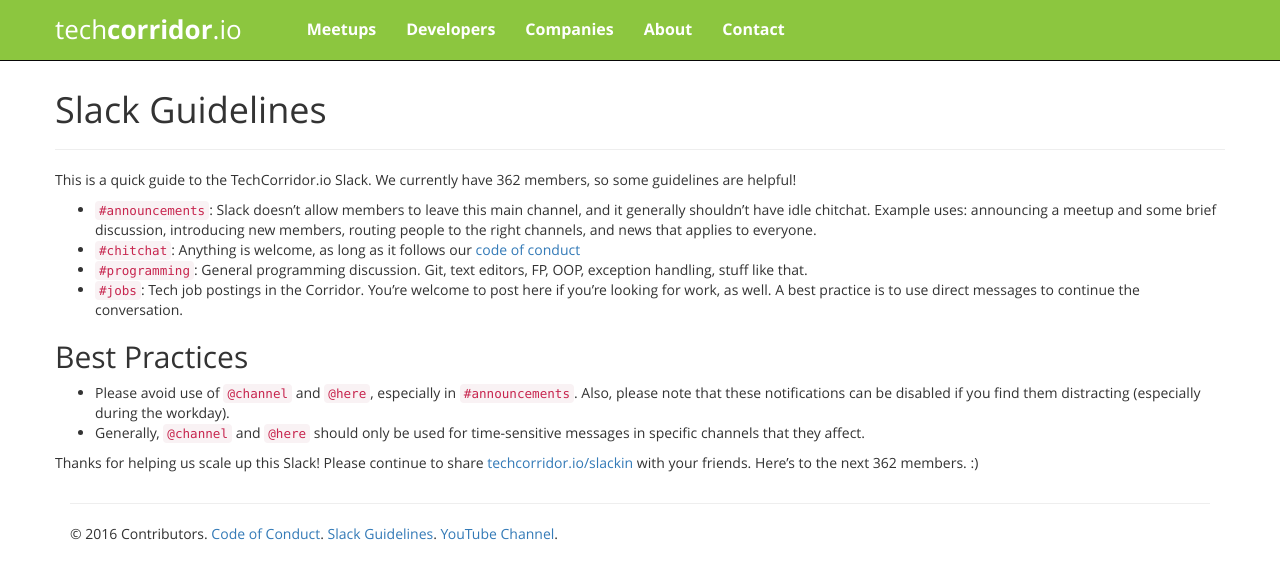
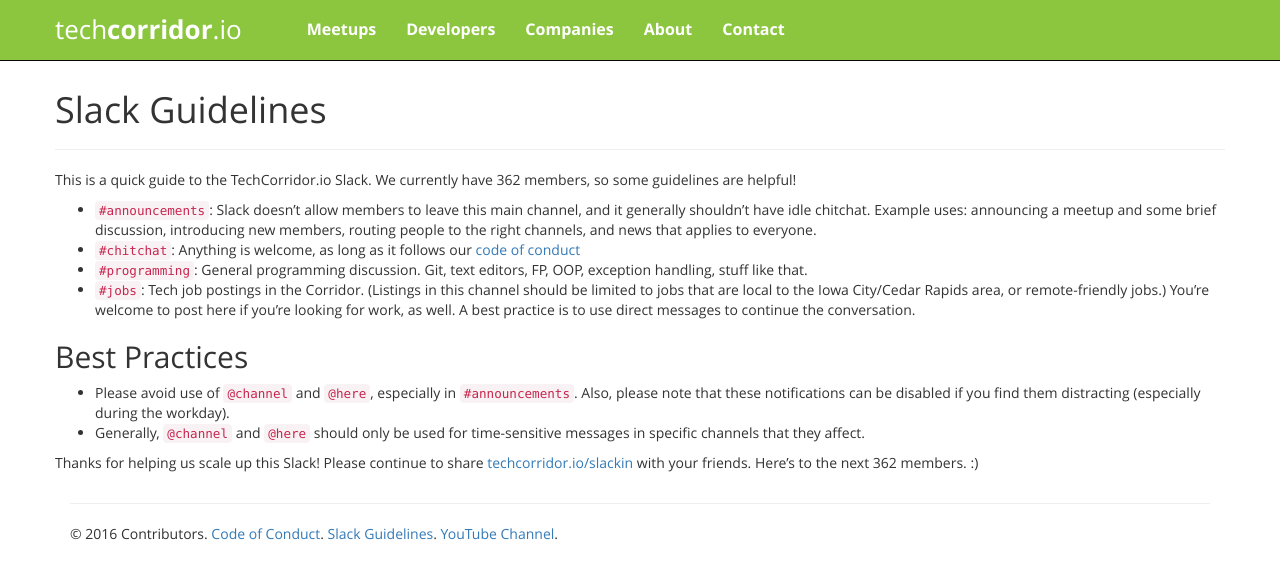
Before and after one commit to techcorridorio/techcorridorio.github.io, a Jekyll site: the page built from slack-guidelines.md, in a window 1280 px wide. Shown: the top 579 px of the page. Built offline with Jekyll 4.4.1, drawn with Linux system fonts in a browser that asks for light colours; nearby versions of some CDN libraries.

Commit message:
Update slack-guidelines.md

```diff
--- a/slack-guidelines.md
+++ b/slack-guidelines.md
@@ -8,7 +8,7 @@
   * `#announcements`:  Slack doesn't allow members to leave this main channel, and it generally shouldn't have idle chitchat.  Example uses: announcing a meetup and some brief discussion, introducing new members, routing people to the right channels, and news that applies to everyone.
   * `#chitchat`:  Anything is welcome, as long as it follows our [code of conduct](/code-of-conduct.html)
   * `#programming`: General programming discussion.  Git, text editors, FP, OOP, exception handling, stuff like that.
-  * `#jobs`: Tech job postings in the Corridor.  You're welcome to post here if you're looking for work, as well.  A best practice is to use direct messages to continue the conversation.
+  * `#jobs`: Tech job postings in the Corridor.  (Listings in this channel should be limited to jobs that are local to the Iowa City/Cedar Rapids area, or remote-friendly jobs.)  You're welcome to post here if you're looking for work, as well.  A best practice is to use direct messages to continue the conversation.
 
 ## Best Practices
 
```
